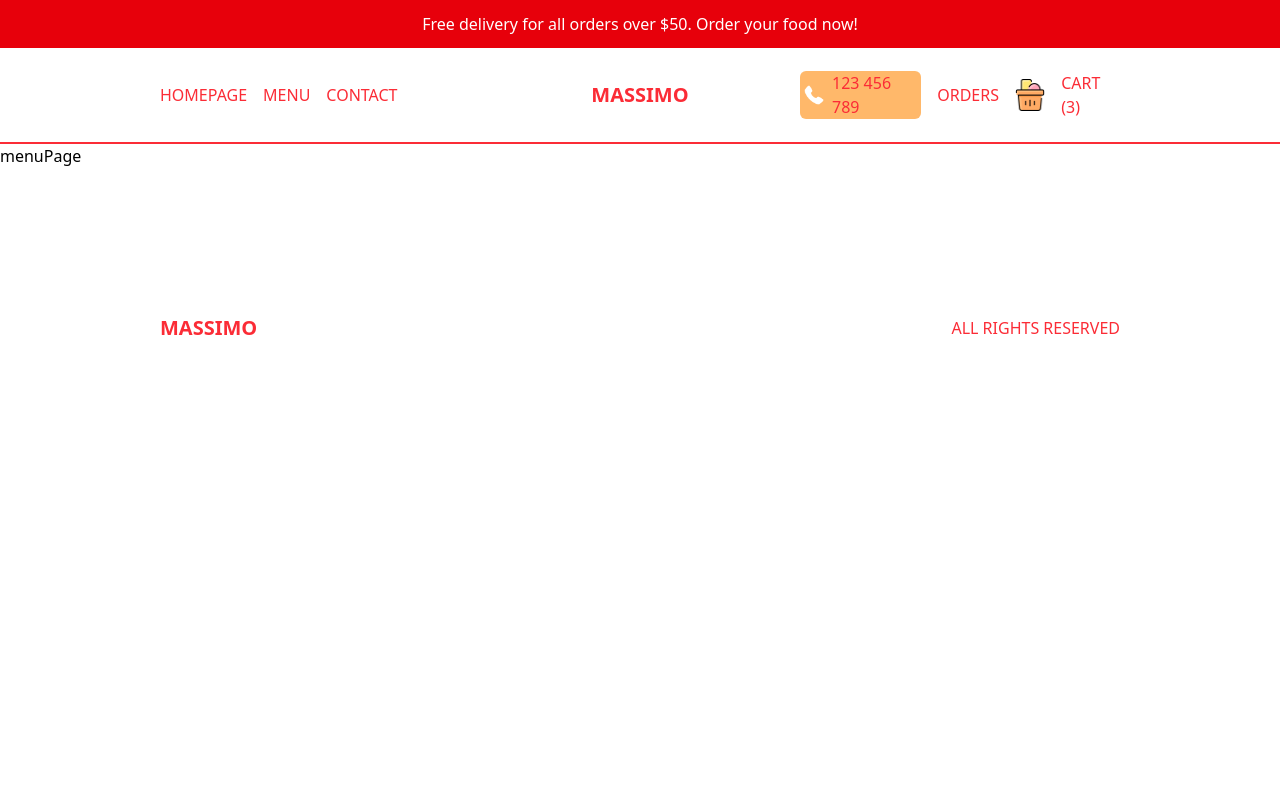
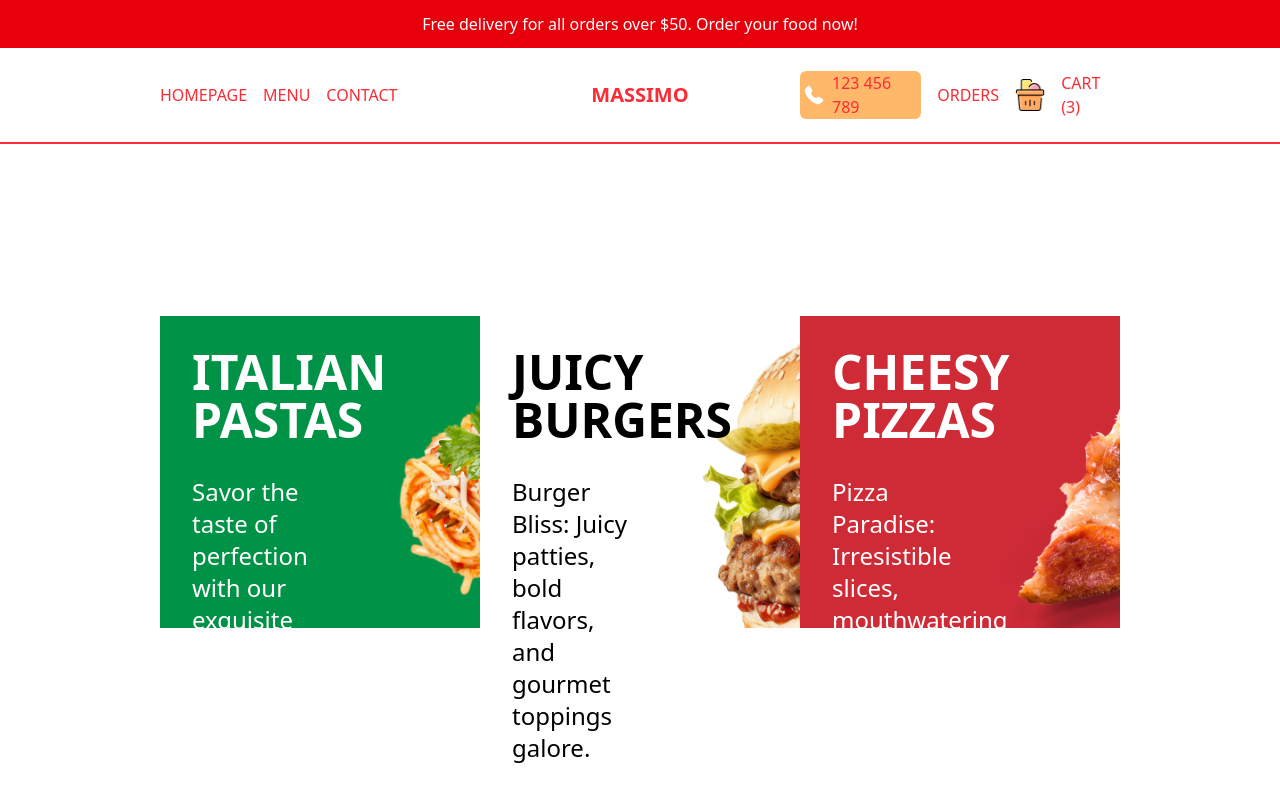
Before and after one commit to DrizzyD1717/Massimo-Restaurant, a Next.js app: page /menu in a window 1280 px wide. Shown: the top 800 px of the page. Built offline with nearby package versions, Linux system fonts and the light colour scheme.

Commit message:
I worked on the menu page and completed it

```diff
--- a/src/app/menu/page.tsx
+++ b/src/app/menu/page.tsx
@@ -1,7 +1,34 @@
+import { menu } from "@/data";
+import Link from "next/link";
 import React from "react";
 
 const menuPage = () => {
-  return <div>menuPage</div>;
+  return (
+    <div className="p-4 lg:px-20 xl:px-40 h-[calc(100vh-6rem)] md:h-[calc(100vh-9rem)] flex flex-col md:flex-row items-center">
+      {menu.map((category) => (
+        <Link
+          href={`/menu/${category.slug}`}
+          key={category.id}
+          className="w-full h-1/3 bg-cover p-8 md:h-1/2"
+          style={{ backgroundImage: `url(${category.img})` }}
+        >
+          <div className={`text-${category.color} w-1/2`}>
+            <h1 className="uppercase font-bold text-3xl xl:text-5xl">
+              {category.title}
+            </h1>
+            <p className="text-sm my-8 xl:text-2xl">{category.desc}</p>
+            <button
+              className={`hidden 2xl:block bg-${category.color} text-${
+                category.color === "black" ? "white" : "red-500"
+              } py-2 px-4 rounded-md`}
+            >
+              Explore
+            </button>
+          </div>
+        </Link>
+      ))}
+    </div>
+  );
 };
 
 export default menuPage;
--- a/src/data.ts
+++ b/src/data.ts
@@ -200,3 +200,41 @@ export const featuredProducts: Products = [
     ],
   },
 ];
+
+//Menu Info
+
+type Menu = {
+  id: number;
+  slug: string;
+  title: string;
+  desc?: string;
+  img?: string;
+  color: string;
+}[];
+
+export const menu: Menu = [
+  {
+    id: 1,
+    slug: "pastas",
+    title: "Italian Pastas",
+    desc: "Savor the taste of perfection with our exquisite Italian handmade pasta menu.",
+    img: "/temporary/m1.png",
+    color: "white",
+  },
+  {
+    id: 2,
+    slug: "burgers",
+    title: "Juicy Burgers",
+    desc: "Burger Bliss: Juicy patties, bold flavors, and gourmet toppings galore.",
+    img: "/temporary/m2.png",
+    color: "black",
+  },
+  {
+    id: 3,
+    slug: "pizzas",
+    title: "Cheesy Pizzas",
+    desc: "Pizza Paradise: Irresistible slices, mouthwatering toppings, and cheesy perfection.",
+    img: "/temporary/m3.png",
+    color: "white",
+  },
+];
```
